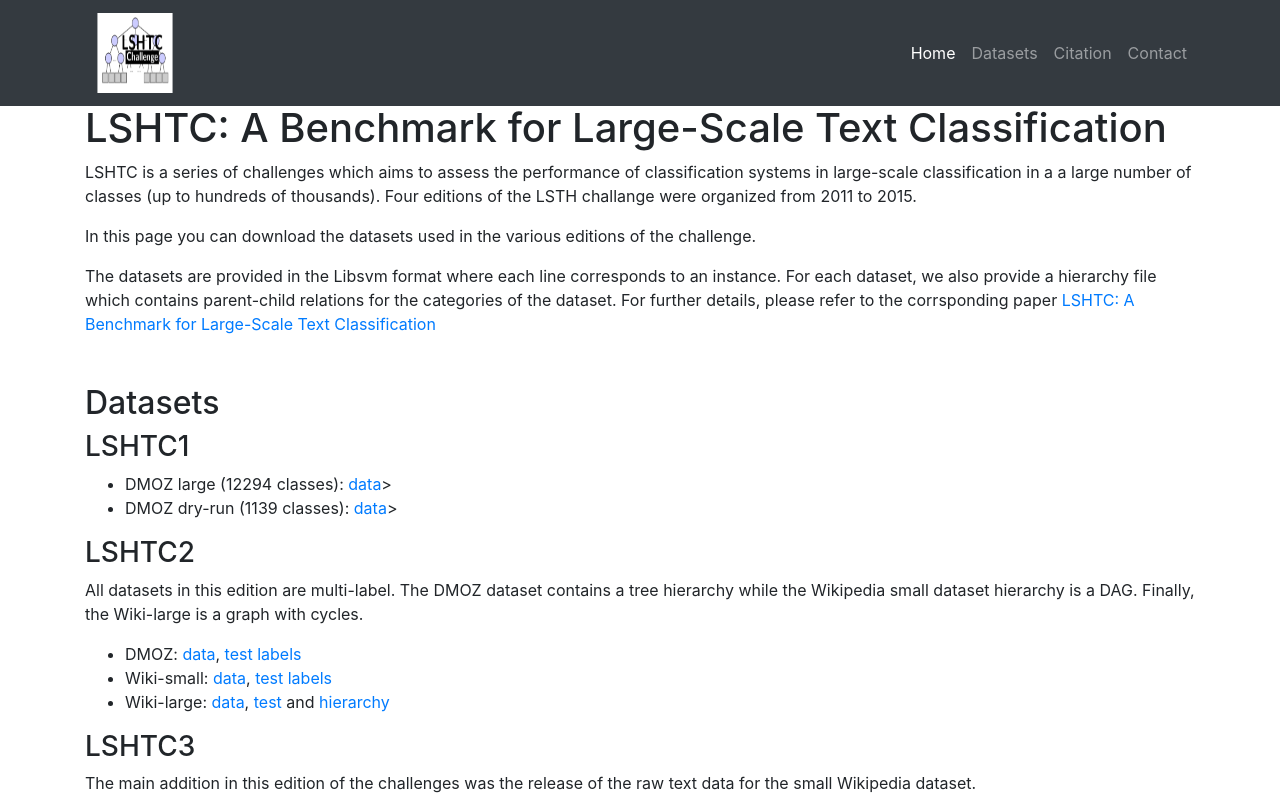
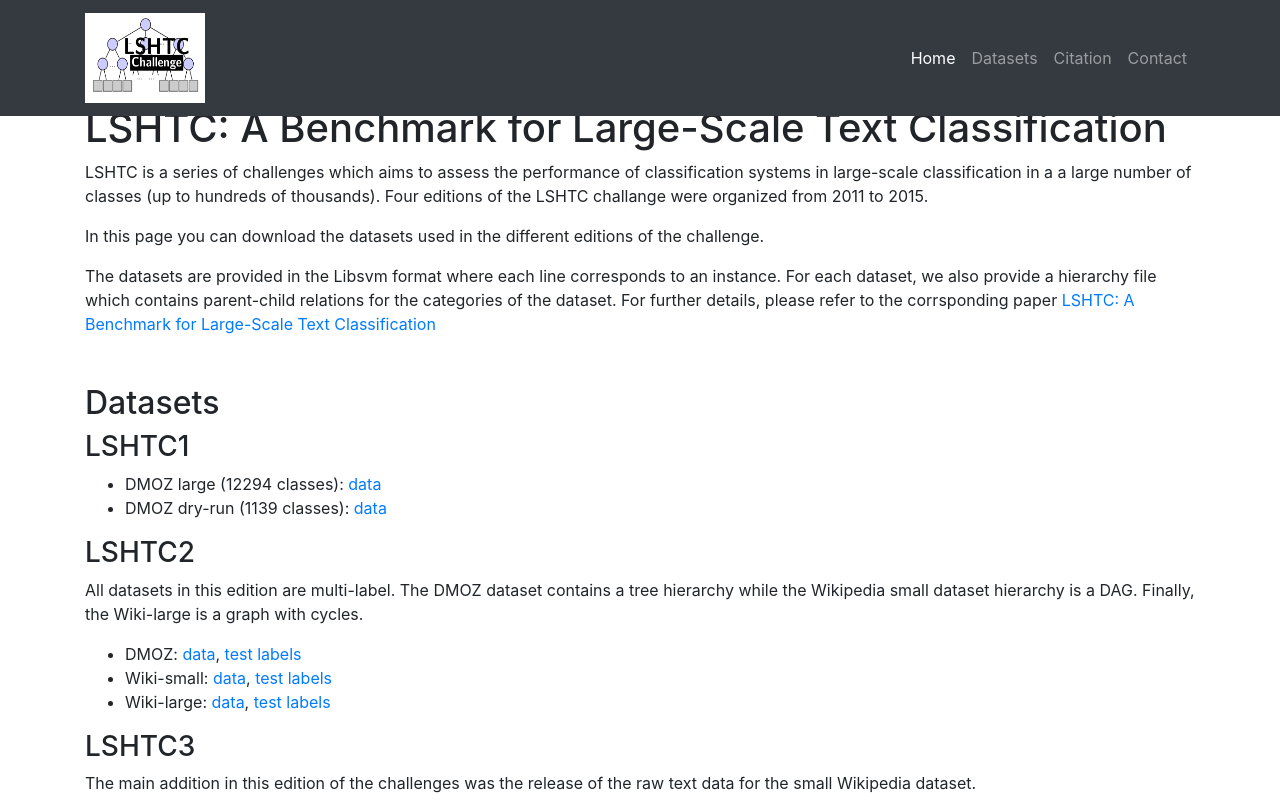
Before and after one commit to ioannispartalas/lshtc, a website: page webpage/index.html in a window 1280 px wide. Shown: the top 800 px of the page. Drawn offline with Linux system fonts and the light colour scheme.

Commit message:
Added true labels

```diff
--- a/webpage/index.html
+++ b/webpage/index.html
@@ -24,7 +24,7 @@
     <nav class="navbar navbar-expand-lg navbar-dark bg-dark fixed-top">
       <div class="container">
         <a class="navbar-brand" href="#">
-          <img src="lshtc_logo.png" width="100" height="80" alt="">
+          <img src="lshtclogo.png" width="120" height="90" alt="">
         </a>
         <button class="navbar-toggler" type="button" data-toggle="collapse" data-target="#navbarResponsive" aria-controls="navbarResponsive" aria-expanded="false" aria-label="Toggle navigation">
           <span class="navbar-toggler-icon"></span>
@@ -61,12 +61,12 @@
       <p>
      LSHTC is a series of challenges which aims to assess the performance
 of classification systems in large-scale classification in a a large number of
-classes (up to hundreds of thousands). Four editions of the LSTH challange were organized
+classes (up to hundreds of thousands). Four editions of the LSHTC challange were organized
 from 2011 to 2015.
       </p>
 
       <p>
-      In this page you can download the datasets used in the various editions of the challenge.
+      In this page you can download the datasets used in the different editions of the challenge.
       </p>
       <p>
       The datasets are provided in the Libsvm format where each line corresponds to an instance. For each dataset,
@@ -80,8 +80,8 @@ from 2011 to 2015.
 	      LSHTC1
 	  </h3>
 	  <ul>
-	      <li>DMOZ large (12294 classes): <a href="http://lshtc.iit.demokritos.gr/system/files/large_lshtc_dataset.tar.gz">data</a>></li>
-	      <li>DMOZ dry-run (1139 classes): <a href="http://lshtc.iit.demokritos.gr/system/files/dry-run_lshtc_dataset.tar.gz">data</a>></li>
+	      <li>DMOZ large (12294 classes): <a href="http://lshtc.iit.demokritos.gr/system/files/large_lshtc_dataset.tar.gz">data</a></li>
+	      <li>DMOZ dry-run (1139 classes): <a href="http://lshtc.iit.demokritos.gr/system/files/dry-run_lshtc_dataset.tar.gz">data</a></li>
 	  </ul>
 	  <h3>
 	      LSHTC2
@@ -90,9 +90,9 @@ from 2011 to 2015.
 	  All datasets in this edition are multi-label. The DMOZ dataset contains a tree hierarchy while the Wikipedia small dataset
 	  hierarchy is a DAG. Finally, the Wiki-large is a graph with cycles.
 	  <ul>
-	    <li>DMOZ: <a href="http://lshtc.iit.demokritos.gr/files/second/datasets/DMOZ.zip">data</a>, <a href="">test labels</a> </li>
-	    <li>Wiki-small: <a href="http://lshtc.iit.demokritos.gr/files/second/datasets/wikipediaSmallv2.0.tar.gz">data</a>, <a href="">test labels</a></li>
-	    <li>Wiki-large: <a href="http://lshtc.iit.demokritos.gr/files/second/datasets/wikipediaLarge2.0.tar.gz">data</a>, <a href="">test</a> and <a href="">hierarchy</a></li>
+	    <li>DMOZ: <a href="http://lshtc.iit.demokritos.gr/files/second/datasets/DMOZ.zip">data</a>, <a href="data/DMOZGS.gz">test labels</a> </li>
+	    <li>Wiki-small: <a href="http://lshtc.iit.demokritos.gr/files/second/datasets/wikipediaSmallv2.0.tar.gz">data</a>, <a href="data/smallGS.gz">test labels</a></li>
+	    <li>Wiki-large: <a href="http://lshtc.iit.demokritos.gr/files/second/datasets/wikipediaLarge2.0.tar.gz">data</a>, <a href="data/largeGS.gz">test labels</a></li>
 	  </ul>
 	  </p>
 	  <h3>
@@ -101,7 +101,7 @@ from 2011 to 2015.
 	  <p>
 	  The main addition in this edition of the challenges was the release of the raw text data for the small Wikipedia dataset.
 	  <ul>
-	      <li>Wiki-small raw: <a href="http://lshtc.iit.demokritos.gr/system/files/wikipediaMediumOriginalLSHTC3.tar.bz2">data</a>, <a href="">test labels</a></li>
+	      <li>Wiki-small raw: <a href="http://lshtc.iit.demokritos.gr/system/files/wikipediaMediumOriginalLSHTC3.tar.bz2">data</a>, <a href="data/smallGS.gz">test labels</a></li>
 	  </ul>
 	  </p>
 	  <h3>
```
Also changed, not shown: webpage/lshtclogo.png (added), 3 other files.
